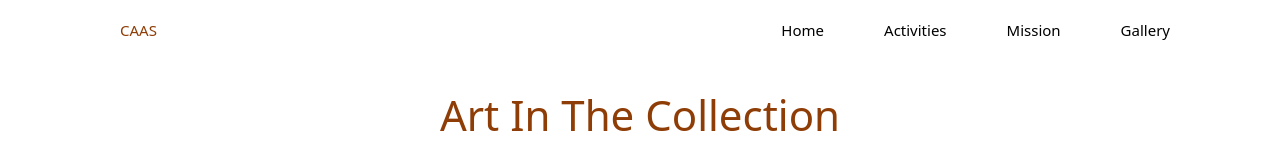
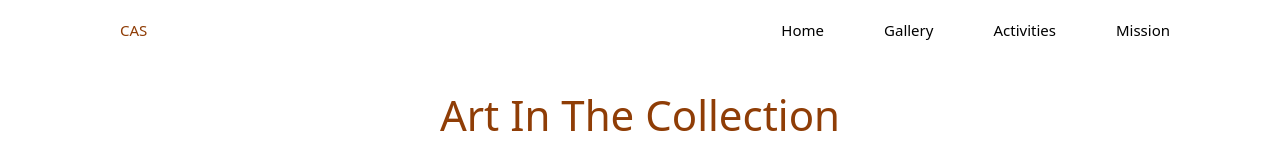
Before and after one commit to GiftChrisJava/animaters, a Next.js app: page /gallery/artworks in a window 1280 px wide. Shown: the top 160 px of the page. Built offline with nearby package versions, Linux system fonts and the light colour scheme.

Commit message:
oky done

```diff
--- a/src/app/gallery/artworks/art.module.css
+++ b/src/app/gallery/artworks/art.module.css
@@ -32,7 +32,7 @@
   flex-direction: column;
   align-items: center;
   gap: 10px;
-  border-radius: 12px;
+  border-radius: 4px;
   margin-bottom: 14px;
   overflow: hidden;
 
--- a/src/components/navbar/Navbar.jsx
+++ b/src/components/navbar/Navbar.jsx
@@ -7,12 +7,16 @@ export const Navbar = () => {
     <header>
       <nav className={styles.header__nav}>
         <div className={styles.header__logo}>
-          <h4 className={styles.h4}>CAAS</h4>
+          <h4 className={styles.h4}>CAS</h4>
         </div>
 
         <ul className={styles.header__menu}>
           <li className={styles.li}>
             <Link href="/">Home</Link>
+          </li>
+
+<li className={styles.li}>
+            <Link href="/gallery">Gallery</Link>
           </li>
 
           <li className={styles.li}>
@@ -23,9 +27,7 @@ export const Navbar = () => {
             <Link href="/mission">Mission</Link>
           </li>
 
-          <li className={styles.li}>
-            <Link href="/gallery">Gallery</Link>
-          </li>
+
         </ul>
 
         <ul className={styles.header__menu_mobile}>
```
Also changed, not shown: src/app/page.jsx (+6 -3 lines).
